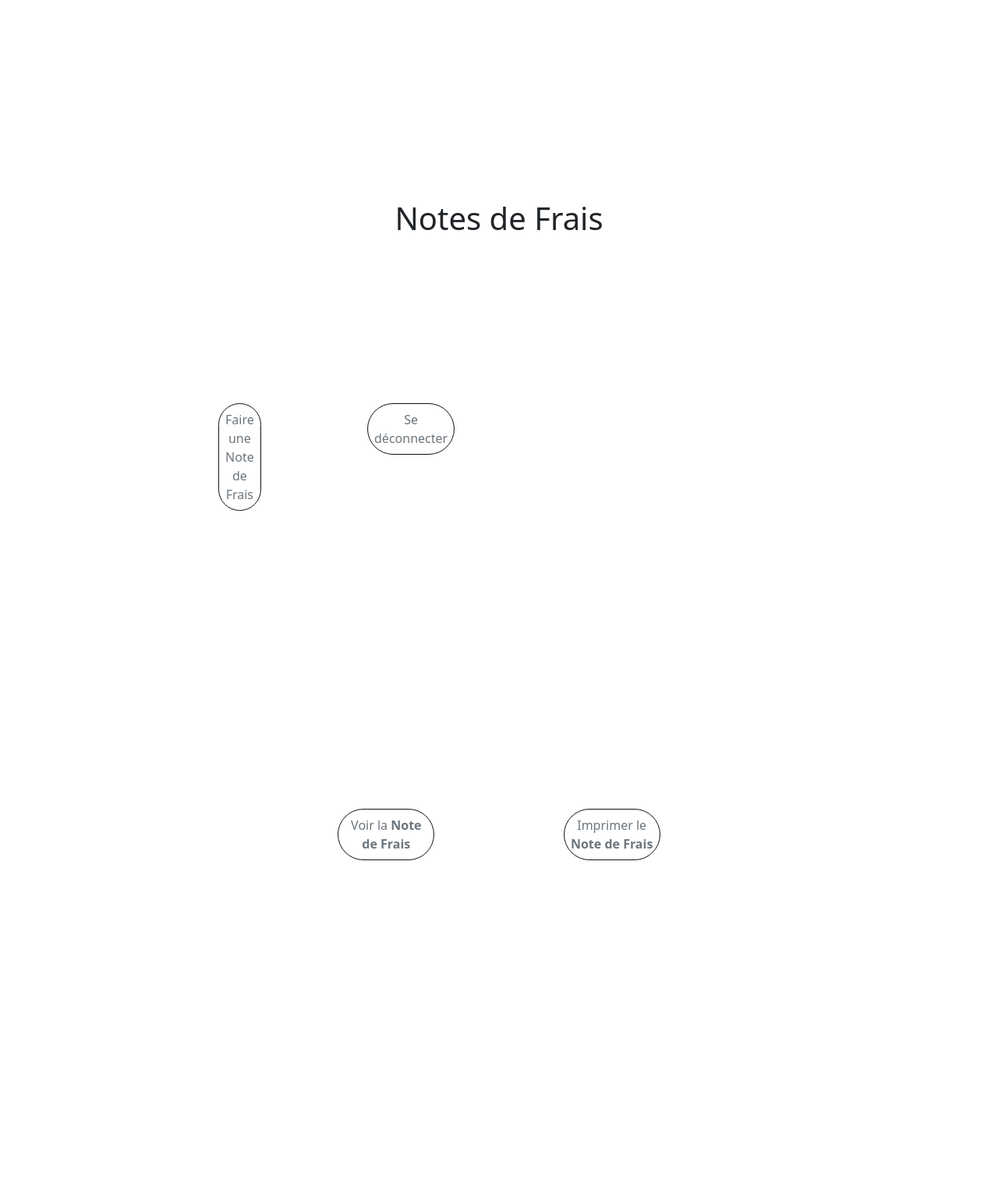
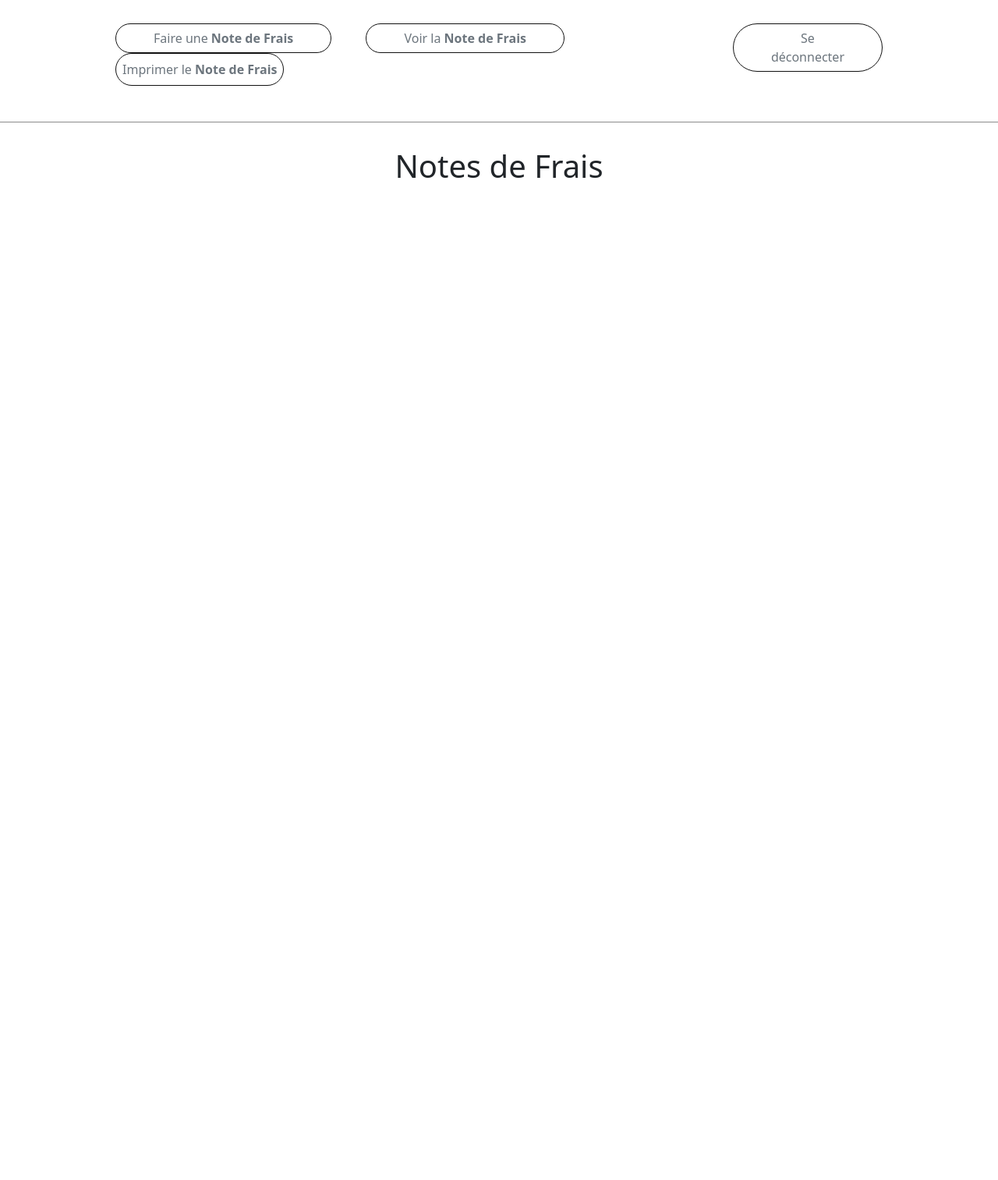
Before and after one commit to PlumCreativ/NoteDeFrais, a PHP site: page / in a window 1280 px wide. Shown: the whole page at 78% size. After the commit the page ends 228 px from the top, so only its background shows below. Run offline with PHP 8.4, Linux system fonts and the light colour scheme; the visitor is signed in with stand-in values (Sample User, id 1).

Commit message:
add user intuitive navigation bar

```diff
--- a/asset/css/style.css
+++ b/asset/css/style.css
@@ -1,7 +1,3 @@
-
-aside{
-    padding: 20%;
-}
 
 body{
     margin: 0%;
@@ -152,3 +148,38 @@ footer{
     height: 130px;
     margin-bottom: 10%;
 }
+
+nav{
+    display: flex;
+    flex-direction: row;
+    justify-content: space-around;
+    justify-items: center;
+    padding: 30px 10%;
+    border-bottom: solid 1px rgba(0, 0, 0, 0.456);
+    margin-bottom: 2em;
+}
+
+ul{
+    padding: 0;
+}
+
+nav ul li{
+    display: inline-block;
+}
+
+nav ul li a {
+    margin: 0 20px;
+}
+
+/*
+.secondary{
+    display: flex;
+    flex-direction: row;
+    justify-content: end;
+} */
+
+@media print{
+    .pdf {
+        visibility: visible;
+    }
+}
--- a/index.php
+++ b/index.php
@@ -16,40 +16,85 @@ require_once("class/bd.php");?>
     <body>
         <header>
 
-
-
                     <?php
                         $errorMessage = '';
                         if( isset( $_SESSION['userId'] ) ) {
                     ?>
 
+
                         <aside>
 
 
+                            <?php if(isset($_SESSION['num_licence']) || isset($_SESSION['num_recu'])){?>
+
+                                <nav>
+
+                                    <ul>
+
+                                    </ul>
+
+                                    <ul>
+                                        <li class="nav-button">
+                                            <a class="btn btn-outline-secondary btn-create px-5" href="formular.php">Faire une <b>Note de Frais</b></a>
+                                        </li>
+                                        <li class="nav-button">
+                                            <a class="btn btn-outline-secondary btn-create px-5" href="impressionPage.php">Voir la <b>Note de Frais</b></a>
+                                        </li>
+
+                                        <li class="nav-button">
+                                            <a class="btn btn-outline-secondary btn-create p-2 " href="genpdf.php">Imprimer le <b> Note de Frais</b></a>
+                                        </li>
+
+                                    </ul>
+
+                                    <ul class="secondary">
+                                        <li class="nav-button">
+                                            <a class="btn btn-outline-secondary btn-create px-5" href="logout.php">Se déconnecter</a>
+                                        </li>
+                                    </ul>
+
+                                </nav>
+
                                 <div class="container-fluid w-100 h-25">
                                     <div class="row justify-content-center mb-5">
-                                            <div class="col-12 text-center">
+                                        <div class=" text-center">
                                             <H1>Notes de Frais</H1>
                                         </div>
                                     </div>
+                                </div>
+                            <?php
+                            }
+                            else{?>
+
+                                    <nav>
+                                        <ul>
+                                            <li class="nav-button">
+                                                <a class="btn btn-outline-secondary btn-create px-5" href="formular.php">Faire une <b>Note de Frais</b></a>
+                                            </li>
 
 
-                                    <aside class="container-fluid">
-                                        <nav class="navbar">
-                                            <ul class="nav justify-content-center">
-                                                <li>
-                                                    <div class="d-grid col-2">
-                                                        <a class="btn btn-outline-secondary btn-create p-2 " href="formular.php">Faire une Note de Frais</a>
+
+                                        </ul>
+
+                                        <ul class="secondary">
+                                            <li class="nav-button">
+                                                <a class="btn btn-outline-secondary btn-create px-5" href="logout.php">Se déconnecter</a>
+                                            </li>
+                                        </ul>
+
+                                    </nav>
+
+                                    <div class="container-fluid w-100 h-25">
+                                        <div class="row justify-content-center mb-5">
+                                            <div class=" text-center">
+                                                <H1>Notes de Frais</H1>
                                             </div>
-                                                </li>
-                                                <li>
-                                                    <div class="d-grid col-2">
-                                                        <a class="btn btn-outline-secondary btn-create p-2 " href="logout.php">Se déconnecter</a>
                                         </div>
-                                                </li>
-                                                <li></li>
-                                            </ul>
-                                        </nav>
+                                    </div>
+                            </aside>
+
+
+
 
                                 <!-- Previous style "Functional"-->
                                 <!-- <div class="d-flex justify-content-evenly">
@@ -61,30 +106,34 @@ require_once("class/bd.php");?>
                                     </div>
                                 </div> -->
 
-                                    </aside>
+                                <?php
+                            }
+                            ?>
 
-                                </div>
-                                <?php if(isset($_SESSION['num_licence']) || isset($_SESSION['num_recu'])){?>
-
-                                    <br><br><br>
-                                    <aside class="container-fluid">
-                                        <div class="d-flex justify-content-evenly">
-                                            <div class="d-grid col-2">
-                                                <a class="btn btn-outline-secondary btn-create p-2 " href="impressionPage.php">Voir la <b>Note de Frais</b></a>
-                                            </div>
-                                            <div class="d-grid col-2">
-                                                <a class="btn btn-outline-secondary btn-create p-2 " href="genpdf.php">Imprimer le <b> Note de Frais</b></a>
-                                            </div>
-                                        </div>
-                                    </aside>
 
                         <?php
-                                }
                     }else {
                     ?>
 
                         <aside class="container-fluid">
-                                    <div class="d-flex justify-content-evenly">
+
+                            <nav>
+
+                                <ul>
+                                    <li class="nav-button">
+                                        <a class="btn btn-outline-secondary btn-create px-5" href="login.php">Log in</a>
+                                    </li>
+                                    <li class="nav-button">
+                                        <a class="btn btn-outline-secondary btn-create px-5" href="singin.php">Sign in</a>
+                                    </li>
+                                </ul>
+
+                            </nav>
+
+                        </aside>
+
+
+                                    <!-- <div class="d-flex justify-content-evenly">
                                         <div class="d-grid col-2">
                                             <a class="btn btn-outline-secondary btn-create p-2 " href="login.php">Log in</a>
                                         </div>
@@ -94,9 +143,8 @@ require_once("class/bd.php");?>
 
                                         </div>
 
-                                    </div>
-                                </aside>
-                            </aside>
+                                    </div> -->
+
 
 
                     <?php
```
Also changed, not shown: formular.php (+15 -0 lines), impressionPage.php (+31 -0 lines), login.php (+13 -0 lines), singin.php (+16 -0 lines). Lines whose indentation alone changed are shown as unchanged.
